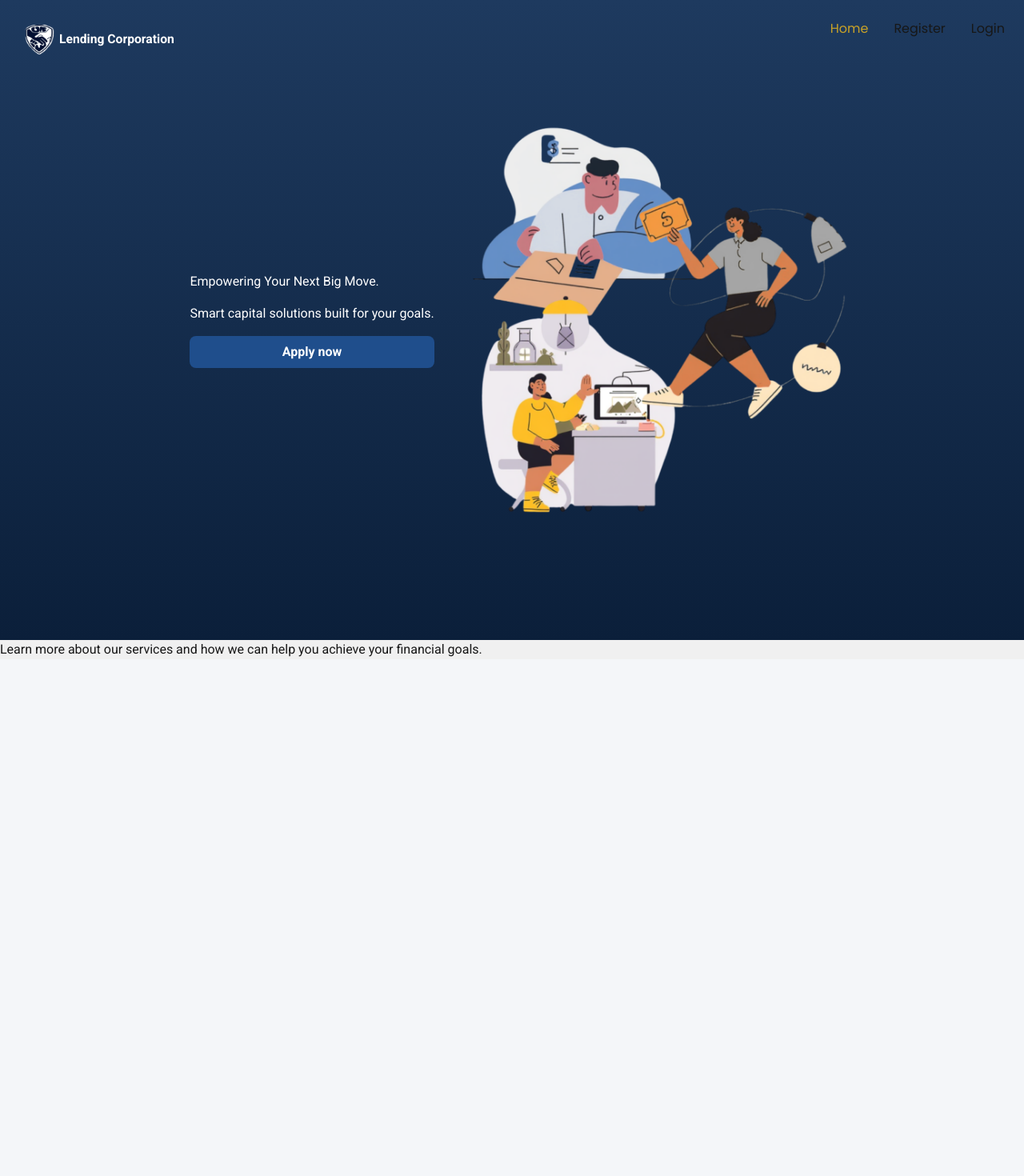
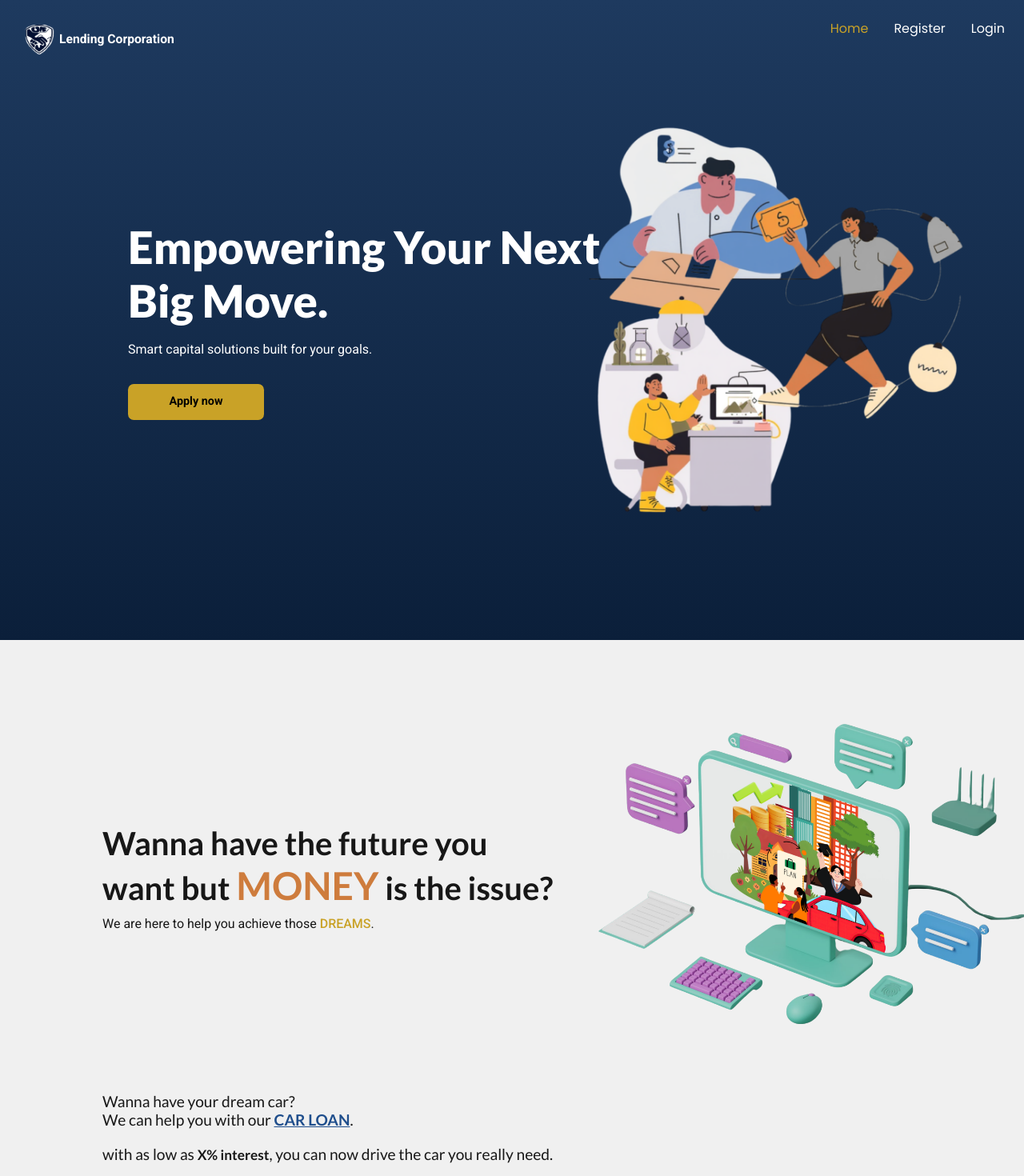
Before and after one commit to fideljotojot/Lending-Corporation, a Next.js app in the folder frontend/: page / in a window 1280 px wide. Shown: the top 1470 px of the page at 80% size. Before the commit the page ends 824 px from the top, so only its background shows below. Built offline with nearby package versions, Linux system fonts and the light colour scheme.

Commit message:
feat: enhance HomePage layout with new heading and loan details, update styles and add new image

```diff
--- a/frontend/app/components/home.tsx
+++ b/frontend/app/components/home.tsx
@@ -20,9 +20,26 @@ export default function HomePage() {
         </div>
       </div>
 
-        <div className={styles["details"]}>
-          <p>Learn more about our services and how we can help you achieve your financial goals.</p>
+      <div className={styles["details"]}>
+        <div className={styles["heading"]}>
+          <div className={styles["heading-text"]}>
+            <h1>Wanna have the future you want but <span>MONEY</span> is the issue?</h1>
+            <p>We are here to help you achieve those <span>DREAMS</span>.</p>
+          </div>
+          <Image
+            src="/images/future_screen.png"
+            alt="Future Image"
+            className={styles["heading-image"]}
+            width={600}
+            height={600}
+          />
         </div>
+        <div className={styles["loans"]}>
+          <h3>Wanna have your dream car?</h3>
+          <h4>We can help you with our <span>CAR LOAN</span>.</h4>
+          <p>with as low as <span>X% interest</span>, you can now drive the car you really need.</p>
+        </div>
+      </div>
     </main>
   )
 }
--- a/frontend/app/globals.css
+++ b/frontend/app/globals.css
@@ -59,7 +59,7 @@ header.home-links .logo h1 {
   color: #ffffff;
 }
 
-header.home-links nav ul {
+header.home-links nav ul li a{
   color: #ffffff;
 }
 
--- a/frontend/app/layout.tsx
+++ b/frontend/app/layout.tsx
@@ -1,5 +1,5 @@
 import type { Metadata } from "next";
-import { Geist, Geist_Mono, Roboto, Poppins, Inter } from "next/font/google";
+import { Geist, Geist_Mono, Roboto, Poppins, Inter, Lato } from "next/font/google";
 import "./globals.css";
 
 const geistSans = Geist({
@@ -29,6 +29,12 @@ const inter = Inter({
   variable: "--font-inter",
 });
 
+const lato = Lato({
+  subsets: ["latin"],
+  weight: ["400", "700", "900"],
+  variable: "--font-lato",
+});
+
 export const metadata: Metadata = {
   title: "Lending Company",
   description: "Generated by create next app",
@@ -45,7 +51,7 @@ export default function RootLayout({
   return (
     <html lang="en">
       <body
-        className={`${geistSans.variable} ${geistMono.variable} ${roboto.variable} ${poppins.variable} ${inter.variable} antialiased`}
+        className={`${geistSans.variable} ${geistMono.variable} ${roboto.variable} ${poppins.variable} ${inter.variable} ${lato.variable} antialiased`}
       >
         {children}
       </body>
--- a/frontend/app/style/home.module.css
+++ b/frontend/app/style/home.module.css
@@ -15,10 +15,90 @@
 }
 
 .top-left-container {
+    flex: 3;
     display: flex;
     flex-direction: column;
     gap: 1em;
     color: white;
     max-width: 500px;
-    padding: 2em;
+    padding-left: 10em;
 }
+
+.top-left-container h1 {
+    font: 900 3.5em var(--font-lato), sans-serif;
+    margin: 0;
+    width: 11em;
+}
+
+.apply-button {
+    background-color: #C9A227;
+    width: 50%;
+    color: #000;
+    font-size: .9em;
+    margin-top: 1em;
+    padding: .8em;
+}
+
+.top-right-container {
+    flex: 1;
+    display: flex;
+    align-items: center;
+    justify-content: center;
+    padding-left: 10em;
+}
+
+.details {
+    display: flex;
+    flex-direction: column;
+    gap: 3em;
+    padding: 5em 0 3em 8em;
+}
+
+.heading {
+    display: flex;
+    align-items: center;
+    gap: .5em;
+}
+
+.heading-text {
+    flex: 2;
+    display: flex;
+    flex-direction: column;
+    gap: .5em;
+}
+
+.heading h1 {
+    font: bolder 2.5em var(--font-lato), sans-serif;
+}
+
+.heading h1 span {
+    color: #CE7C3D;
+    font-size: 1.2em;
+}
+
+.heading p span{
+    color: #C9A227;
+    font-weight: 500;
+}
+
+.heading-image {
+    width: 50%;
+}
+
+.loans {
+    font: 500 1.2em var(--font-lato), sans-serif;
+}
+
+.loans h4 span{
+    color: #1F4E8C;
+    font-weight: 600;
+    text-decoration: underline;
+}
+
+.loans p {
+    margin-top: 1em;
+}
+
+.loans p span {
+    font: bold .9em var(--font-lato), sans-serif;
+}
```
Also changed, not shown: frontend/public/images/future_screen.png.
